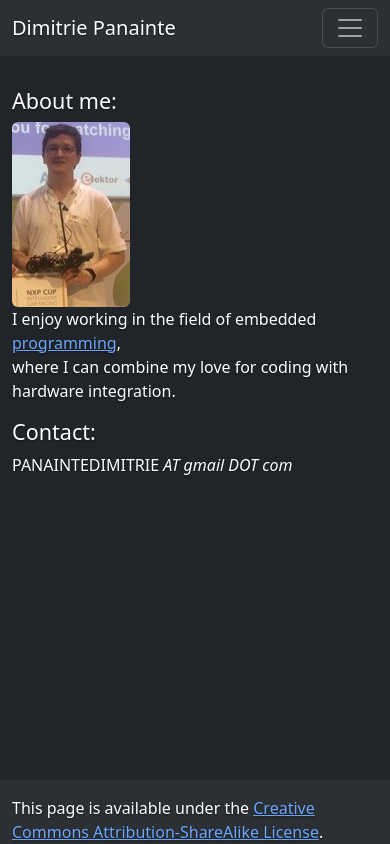
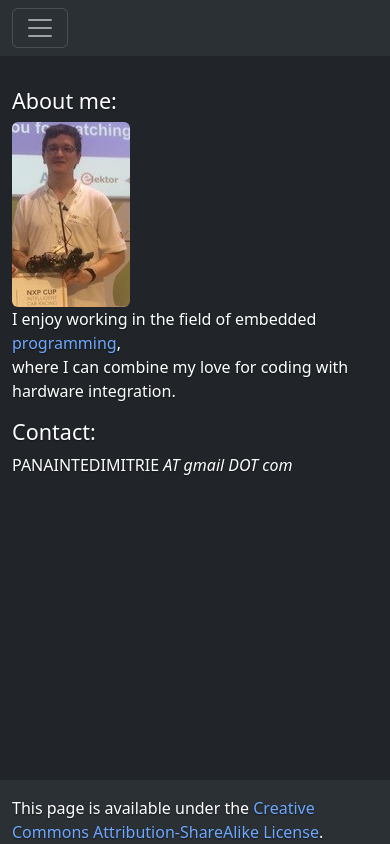
Before and after one commit to dimitriedmr/dimitriedmr.github.io, a plain HTML site: page index.html in a window 390 px wide. Drawn offline with Linux system fonts and the light colour scheme.

Commit message:
nav brand removed, menu is on the left side, it appears on phone

```diff
--- a/css/extra-style.css
+++ b/css/extra-style.css
@@ -7,13 +7,9 @@ body {
   color: #fff;
   text-shadow: 0 .05rem .1rem rgba(0, 0, 0, .5);
 }
-<<<<<<< HEAD
-
-=======
 .list-group-item {
   border: none;
 }
->>>>>>> origin/rollback
 a, a:hover {
   text-decoration: none;
 }
--- a/nav.html
+++ b/nav.html
@@ -1,45 +1,35 @@
 <nav class="navbar navbar-expand-md fixed-top bg-body-tertiary"> <!-- from: fixed navbar example -->
   <div class="container-fluid">
-    <a class="navbar-brand mb-0 h1" href="index.html">
-      Dimitrie Panainte
-    </a>
-
     <button class="navbar-toggler" type="button" data-bs-toggle="collapse" data-bs-target="#navbarCollapse" aria-controls="navbarCollapse" aria-expanded="false" aria-label="Toggle navigation">
       <span class="navbar-toggler-icon"></span>
     </button>
     <div class="collapse navbar-collapse" id="navbarCollapse">
       <ul class="navbar-nav me-auto mb-2 mb-md-0">
-
         <li class="nav-item">
           <a class="nav-link" href="bookmarks.html">
             bookmarks
           </a>
         </li>
-
         <li class="nav-item">
           <a class="nav-link" href="radio.html">
             radio
           </a>
         </li>
-
         <li class="nav-item">
           <a class="nav-link" href="repairs.html">
             repairs
           </a>
         </li>
-
         <li class="nav-item">
           <a class="nav-link" href="bookmarks2.html">
             bookmarks 2
           </a>
         </li>
-
         <li class="nav-item">
           <a class="nav-link" href="avoid.html">
             avoid
           </a>
         </li>
-
       </ul>
     </div>
   </div>
```
Also changed, not shown: bookmarks.html (+0 -1 lines), bookmarks2.html (+0 -2 lines).
